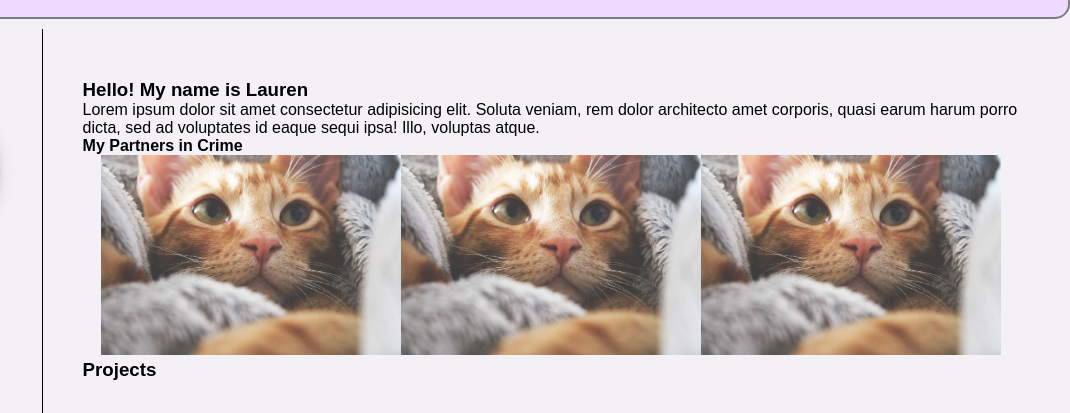
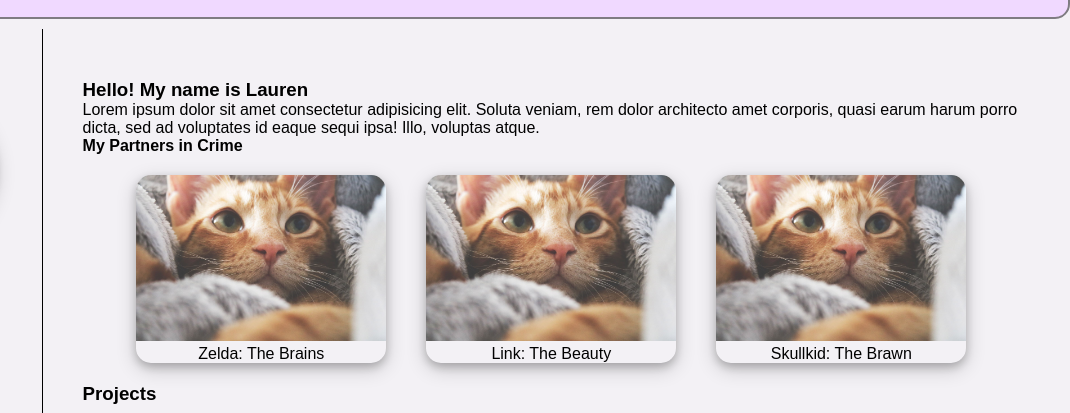
Before and after one commit to lrodenyoder/Lauren-Yoder-Portfolio-Page, a plain HTML site: page index.html in a window 1280 px wide. Shown: the part 76-489 px from the top of the page, 210-1280 px from the left. Drawn offline with Linux system fonts and the light colour scheme.

Commit message:
add cat pic cards

```diff
--- a/assets/css/style.css
+++ b/assets/css/style.css
@@ -151,7 +151,18 @@ header nav ul a:hover {
     justify-content: center;
 }
 
+img.catPic {
+    width: 250px;
+    height: 166px;
+    border-radius: 15px 15px 0 0;
+}
 
+.zeldaCard, .linkCard, .skullkidCard {
+    box-shadow: 0 4px 8px rgba(0, 0, 0, 0.2), 0 6px 20px 0 rgba(0, 0, 0, 0.19);
+    text-align: center;
+    border-radius: 15px;
+    margin: 20px;
+}
 
 
 
--- a/index.html
+++ b/index.html
@@ -82,15 +82,18 @@
                 <h4>My Partners in Crime</h4>
                 <div class="catCards">
                     <div class="zeldaCard">
-                        <img src="./assets/images/cat1.jpg" width="300" height="200" alt="pet picture" class="catPic" id="zelda"/>
+                        <img src="./assets/images/cat1.jpg" alt="pet picture" class="catPic" id="zelda"/>
+                        <p class="caption">Zelda: The Brains</p>
                     </div>
 
                     <div class="linkCard">
-                        <img src="./assets/images/cat1.jpg" width="300" height="200" alt="pet picture" class="catPIc" id="link"/>
+                        <img src="./assets/images/cat1.jpg" alt="pet picture" class="catPic" id="link"/>
+                        <p class="caption">Link: The Beauty</p>
                     </div>
 
                     <div class="skullkidCard">
-                        <img src="./assets/images/cat1.jpg" width="300" height="200" alt="pet picture" class="catPic" id="skullkid"/>
+                        <img src="./assets/images/cat1.jpg" alt="pet picture" class="catPic" id="skullkid"/>
+                        <p class="caption">Skullkid: The Brawn</p>
                     </div>
                 </div>
             </div>
```
